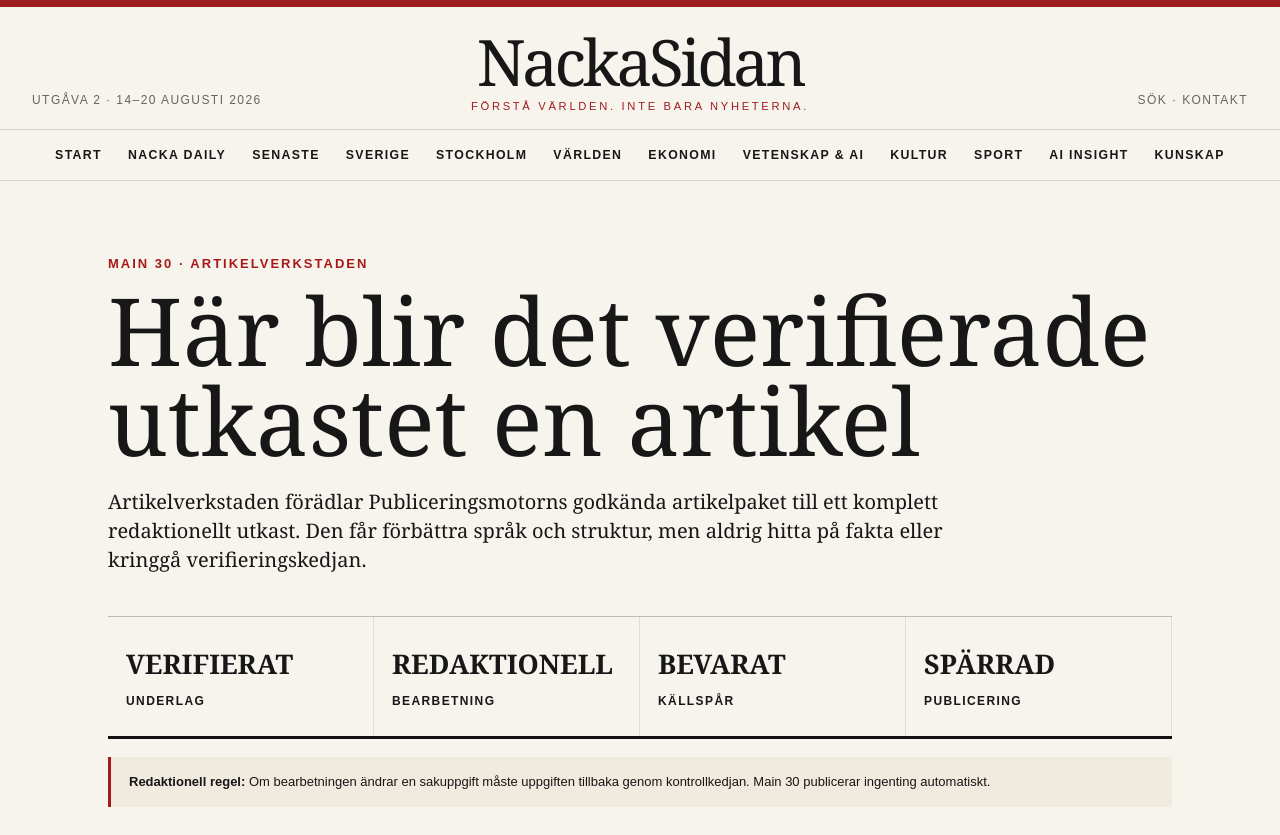
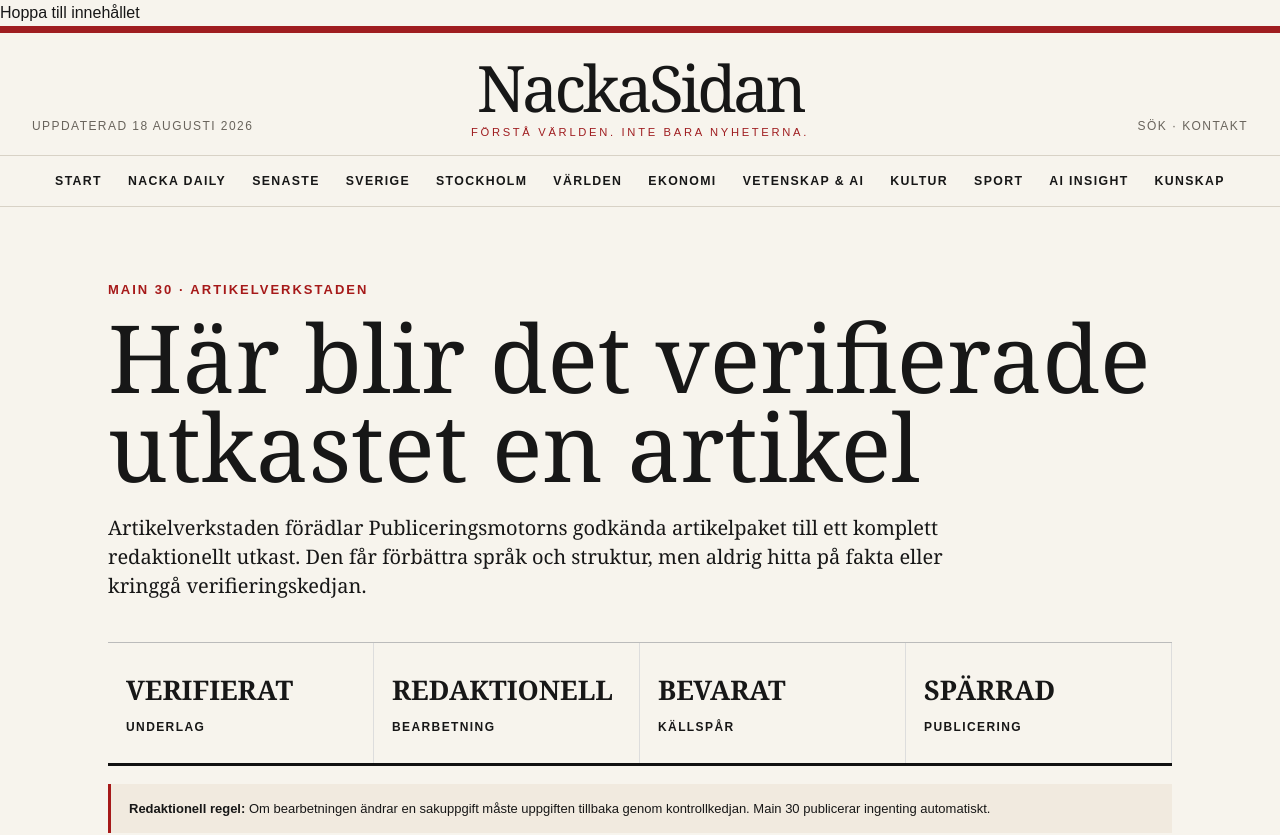
Before and after one commit to Djurgarden2019/NackaSidan-2026, a Next.js app: page /artikelverkstaden in a window 1280 px wide. Shown: the top 835 px of the page. Built offline with nearby package versions, Linux system fonts and the light colour scheme.

Commit message:
Main 303: replace stale issue date with current update date

```diff
--- a/components/Header.tsx
+++ b/components/Header.tsx
@@ -1,3 +1,4 @@
 import Link from 'next/link';
 const links=[['/','Start'],['/daily','Nacka Daily'],['/senaste','Senaste'],['/sverige','Sverige'],['/stockholm','Stockholm'],['/varlden','Världen'],['/ekonomi','Ekonomi'],['/vetenskap','Vetenskap & AI'],['/kultur','Kultur'],['/sport','Sport'],['/tema/ai','AI Insight'],['/kunskap','Kunskap']];
-export function Header(){return <><div className="topline"/><header className="site-header"><div className="shell masthead"><div className="issue">Utgåva 2 · 14–20 augusti 2026</div><Link href="/" className="brand">NackaSidan<span>Förstå världen. Inte bara nyheterna.</span></Link><div className="tools"><Link href="/sok">Sök</Link> · <Link href="/kontakt">Kontakt</Link></div></div></header><nav className="nav" aria-label="Huvudnavigation">{links.map(([href,label])=><Link key={href} href={href}>{label}</Link>)}</nav></>}
+function issueLabel(){const now=new Date();return new Intl.DateTimeFormat('sv-SE',{day:'numeric',month:'long',year:'numeric',timeZone:'Europe/Stockholm'}).format(now)}
+export function Header(){return <><a className="skip-link" href="#main-content">Hoppa till innehållet</a><div className="topline"/><header className="site-header"><div className="shell masthead"><div className="issue">Uppdaterad {issueLabel()}</div><Link href="/" className="brand">NackaSidan<span>Förstå världen. Inte bara nyheterna.</span></Link><div className="tools"><Link href="/sok">Sök</Link> · <Link href="/kontakt">Kontakt</Link></div></div></header><nav className="nav" aria-label="Huvudnavigation">{links.map(([href,label])=><Link key={href} href={href}>{label}</Link>)}</nav></>}
```
